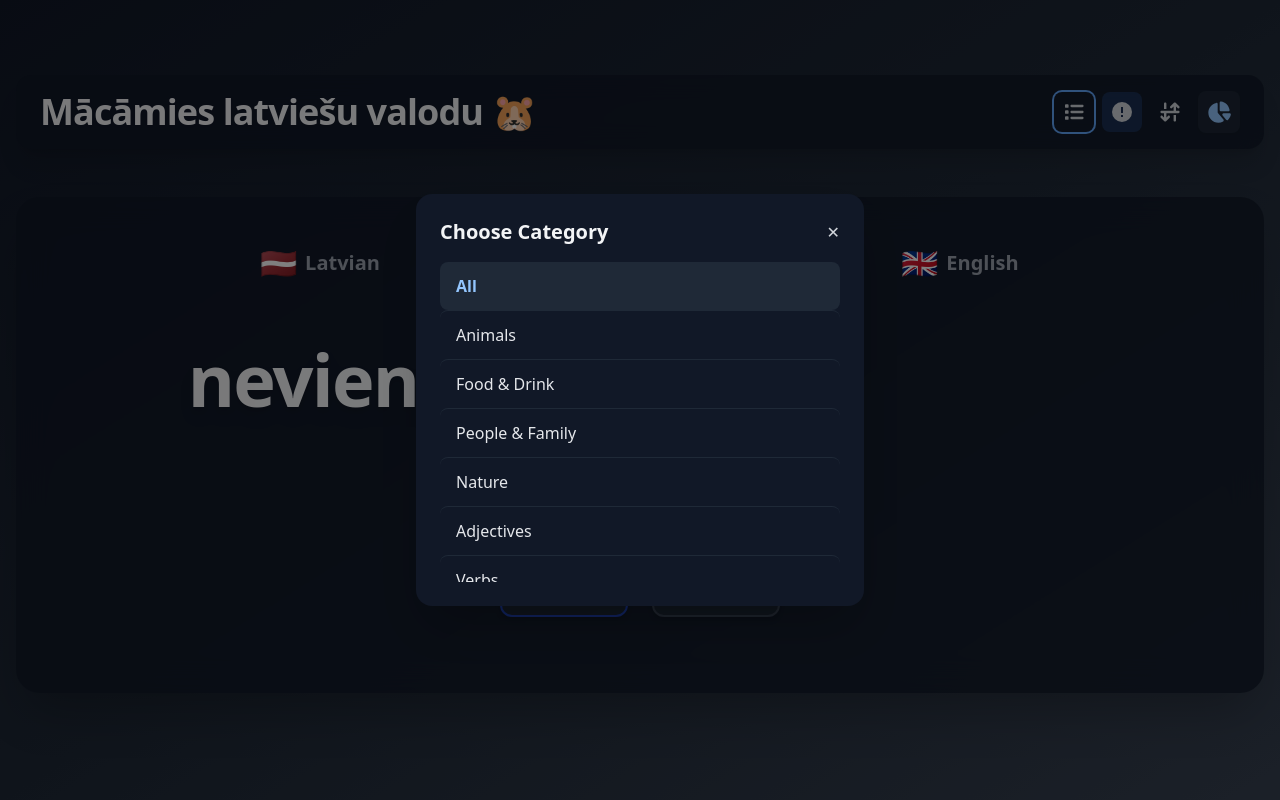
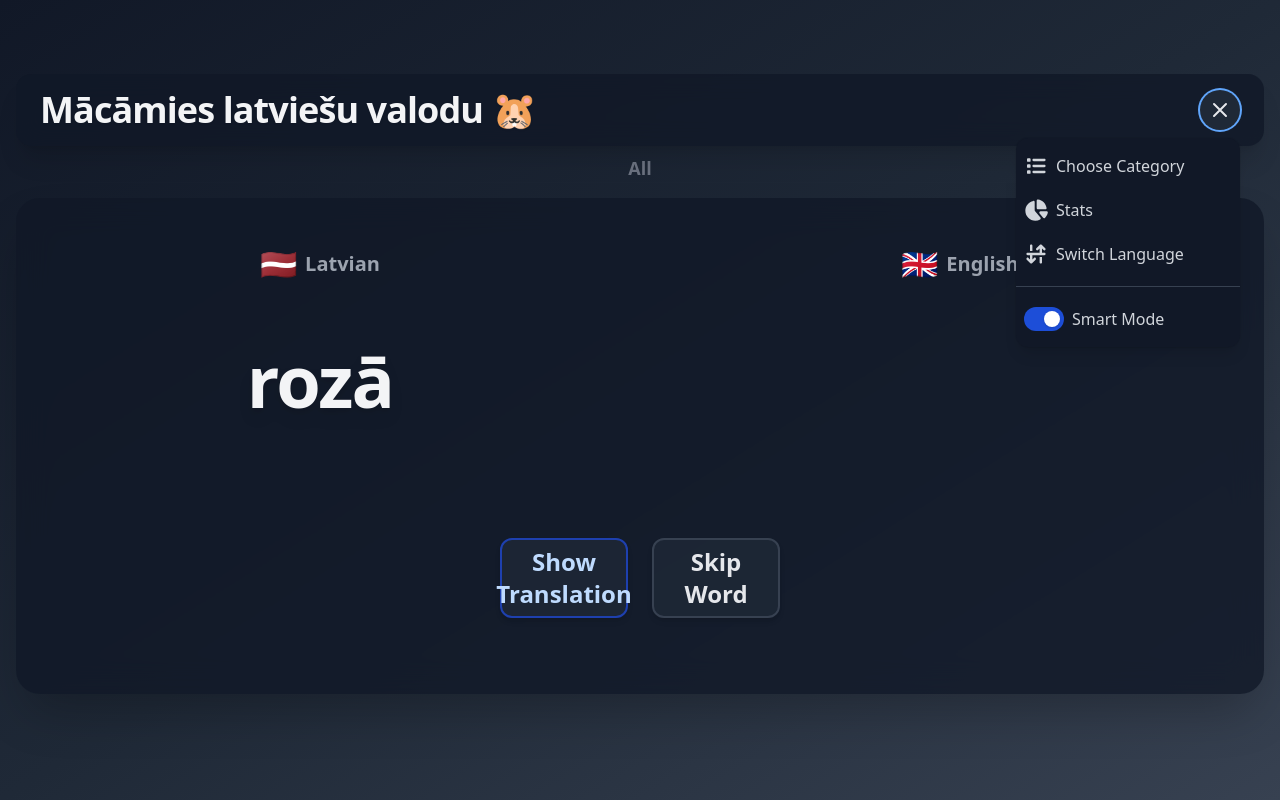
Before and after one commit to art-yom-xvii/language-cards-vue, a Vue app: page / in a window 1280 px wide. Both pictures are taken after a click on the button "Menu toggle". Built offline with nearby package versions, Linux system fonts and the light colour scheme.

Commit message:
Refactor App.vue and Flashcard.vue for improved UI; add BurgerMenu component and enhance word categories in words.js

```diff
--- a/src/App.vue
+++ b/src/App.vue
@@ -2,6 +2,7 @@
 import { ref, provide, onMounted, inject, computed } from "vue";
 import { useRoute, useRouter } from "vue-router";
 import { categories } from "./words.js";
+import BurgerMenu from "./BurgerMenu.vue";
 const route = useRoute();
 const router = useRouter();
 const isReversed = ref(false);
@@ -44,17 +45,22 @@ provide("incorrectMode", incorrectMode);
   >
     <div class="w-full max-w-7xl mx-auto p-4 flex flex-col items-center">
       <header
-        class="w-full flex justify-between items-center mb-8 rounded-2xl shadow-xl bg-gray-900/80 backdrop-blur-md px-6 py-4 sticky top-0 z-10"
+        class="w-full flex justify-between items-center mb-2 rounded-2xl shadow-xl bg-gray-900/80 backdrop-blur-md px-6 py-4 sticky top-0 z-10"
       >
-        <h1 class="text-3xl md:text-4xl font-extrabold tracking-tight drop-shadow-sm break-words">
-          <span class="block sm:hidden">🐹</span>
-          <span class="hidden sm:block">Mācāmies latviešu valodu 🐹</span>
+        <h1
+          class="text-3xl md:text-4xl font-extrabold tracking-tight drop-shadow-sm break-words w-full"
+        >
+          <router-link to="/" class="hover:text-blue-400 transition-colors">
+            <span class="block sm:hidden">🐹</span>
+            <span class="hidden sm:block">Mācāmies latviešu valodu 🐹</span>
+          </router-link>
         </h1>
-        <div class="flex items-center gap-2">
+        <BurgerMenu>
           <template v-if="route.path === '/'">
+            <!-- 1. Choose Category -->
             <button
               @click="showCategories = true"
-              class="p-2 rounded-lg text-gray-300 hover:bg-gray-700 transition-all duration-200 focus:outline-none focus:ring-2 focus:ring-blue-400"
+              class="w-full flex items-center gap-2 p-2 rounded-lg text-gray-300 hover:bg-gray-700 transition-all duration-200 focus:outline-none focus:ring-2 focus:ring-blue-400"
               :title="`Choose category (current: ${selectedCategory})`"
             >
               <svg
@@ -66,28 +72,29 @@ provide("incorrectMode", incorrectMode);
                   d="M104 112C90.7 112 80 122.7 80 136L80 184C80 197.3 90.7 208 104 208L152 208C165.3 208 176 197.3 176 184L176 136C176 122.7 165.3 112 152 112L104 112zM256 128C238.3 128 224 142.3 224 160C224 177.7 238.3 192 256 192L544 192C561.7 192 576 177.7 576 160C576 142.3 561.7 128 544 128L256 128zM256 288C238.3 288 224 302.3 224 320C224 337.7 238.3 352 256 352L544 352C561.7 352 576 337.7 576 320C576 302.3 561.7 288 544 288L256 288zM256 448C238.3 448 224 462.3 224 480C224 497.7 238.3 512 256 512L544 512C561.7 512 576 497.7 576 480C576 462.3 561.7 448 544 448L256 448zM80 296L80 344C80 357.3 90.7 368 104 368L152 368C165.3 368 176 357.3 176 344L176 296C176 282.7 165.3 272 152 272L104 272C90.7 272 80 282.7 80 296zM104 432C90.7 432 80 442.7 80 456L80 504C80 517.3 90.7 528 104 528L152 528C165.3 528 176 517.3 176 504L176 456C176 442.7 165.3 432 152 432L104 432z"
                 />
               </svg>
+              <span>Choose Category</span>
             </button>
-            <button
-              @click="incorrectMode = !incorrectMode"
-              :class="[
-                'p-2 rounded-lg text-gray-300 transition-all duration-200 focus:outline-none focus:ring-2',
-                incorrectMode ? 'bg-blue-500/20' : 'bg-none',
-              ]"
-              :title="
-                incorrectMode ? 'Disable Incorrect Words Mode' : 'Enable Incorrect Words Mode'
-              "
+            <!-- 2. Stats -->
+            <router-link
+              to="/stats"
+              class="w-full flex items-center gap-2 p-2 rounded-lg text-gray-300 hover:bg-gray-700 transition-all duration-200 focus:outline-none focus:ring-2 focus:ring-blue-400"
+              :title="'Stats'"
             >
               <svg
                 xmlns="http://www.w3.org/2000/svg"
-                viewBox="0 0 24 24"
+                viewBox="0 0 576 512"
                 class="w-6 h-6 fill-current"
               >
-                <path d="M12 2a10 10 0 100 20 10 10 0 000-20zm1 15h-2v-2h2v2zm0-4h-2V7h2v6z" />
+                <path
+                  d="M512.4 240l-176 0c-17.7 0-32-14.3-32-32l0-176c0-17.7 14.4-32.2 31.9-29.9 107 14.2 191.8 99 206 206 2.3 17.5-12.2 31.9-29.9 31.9zM222.6 37.2c18.1-3.8 33.8 11 33.8 29.5l0 197.3c0 5.6 2 11 5.5 15.3L394 438.7c11.7 14.1 9.2 35.4-6.9 44.1-34.1 18.6-73.2 29.2-114.7 29.2-132.5 0-240-107.5-240-240 0-115.5 81.5-211.9 190.2-234.8zM477.8 288l64 0c18.5 0 33.3 15.7 29.5 33.8-10.2 48.4-35 91.4-69.6 124.2-12.3 11.7-31.6 9.2-42.4-3.9L374.9 340.4c-17.3-20.9-2.4-52.4 24.6-52.4l78.2 0z"
+                />
               </svg>
-            </button>
+              <span>Stats</span>
+            </router-link>
+            <!-- 3. Switch Language -->
             <button
               @click="toggleLanguageDirection"
-              class="p-2 rounded-lg text-gray-300 hover:bg-gray-700 transition-all duration-200 focus:outline-none focus:ring-2 focus:ring-blue-400"
+              class="w-full flex items-center gap-2 p-2 rounded-lg text-gray-300 hover:bg-gray-700 transition-all duration-200 focus:outline-none focus:ring-2 focus:ring-blue-400"
               :title="isReversed ? 'Switch to Latvian → English' : 'Switch to English → Latvian'"
             >
               <svg
@@ -99,35 +106,59 @@ provide("incorrectMode", incorrectMode);
                   d="M329.4 169.4L425.4 73.4C437.9 60.9 458.2 60.9 470.7 73.4L566.7 169.4C579.2 181.9 579.2 202.2 566.7 214.7C554.2 227.2 533.9 227.2 521.4 214.7L480 173.3L480 288L544 288C561.7 288 576 302.3 576 320C576 337.7 561.7 352 544 352L224 352L224 466.7L265.4 425.3C277.9 412.8 298.2 412.8 310.7 425.3C323.2 437.8 323.2 458.1 310.7 470.6L214.7 566.6C202.2 579.1 181.9 579.1 169.4 566.6L73.4 470.6C60.9 458.1 60.9 437.8 73.4 425.3C85.9 412.8 106.2 412.8 118.7 425.3L160 466.7L160 352L96 352C78.3 352 64 337.7 64 320C64 302.3 78.3 288 96 288L416 288L416 173.3L374.6 214.7C362.1 227.2 341.8 227.2 329.3 214.7C316.8 202.2 316.8 181.9 329.3 169.4zM480 400L480 544C480 561.7 465.7 576 448 576C430.3 576 416 561.7 416 544L416 400L480 400zM160 240L160 96C160 78.3 174.3 64 192 64C209.7 64 224 78.3 224 96L224 240L160 240z"
                 />
               </svg>
+              <span>Switch Language</span>
             </button>
-          </template>
-          <template v-if="route.path === '/'">
-            <router-link
-              to="/stats"
-              class="p-2 rounded-lg border border-transparent bg-gray-800/80 text-blue-300 font-semibold shadow-sm hover:bg-blue-900 hover:border-blue-400 transition-all duration-200 focus:outline-none focus:ring-2 focus:ring-blue-400"
-              :title="'Stats'"
+            <!-- Divider -->
+            <hr class="my-2 border-gray-700" />
+            <!-- 4. Incorrect Words Mode Toggle -->
+            <button
+              @click="incorrectMode = !incorrectMode"
+              class="w-full flex items-center gap-2 p-2 rounded-lg text-gray-300 transition-all duration-200 focus:outline-none focus:ring-2"
+              :title="
+                incorrectMode ? 'Disable Incorrect Words Mode' : 'Enable Incorrect Words Mode'
+              "
             >
-              <svg
-                xmlns="http://www.w3.org/2000/svg"
-                viewBox="0 0 576 512"
-                class="w-6 h-6 fill-current"
-              >
-                <path
-                  d="M512.4 240l-176 0c-17.7 0-32-14.3-32-32l0-176c0-17.7 14.4-32.2 31.9-29.9 107 14.2 191.8 99 206 206 2.3 17.5-12.2 31.9-29.9 31.9zM222.6 37.2c18.1-3.8 33.8 11 33.8 29.5l0 197.3c0 5.6 2 11 5.5 15.3L394 438.7c11.7 14.1 9.2 35.4-6.9 44.1-34.1 18.6-73.2 29.2-114.7 29.2-132.5 0-240-107.5-240-240 0-115.5 81.5-211.9 190.2-234.8zM477.8 288l64 0c18.5 0 33.3 15.7 29.5 33.8-10.2 48.4-35 91.4-69.6 124.2-12.3 11.7-31.6 9.2-42.4-3.9L374.9 340.4c-17.3-20.9-2.4-52.4 24.6-52.4l78.2 0z"
-                />
-              </svg>
-            </router-link>
+              <span class="flex items-center">
+                <span
+                  :class="[
+                    'relative inline-block w-10 h-6 transition duration-200',
+                    incorrectMode ? 'bg-blue-700' : 'bg-gray-600',
+                  ]"
+                  style="border-radius: 9999px"
+                >
+                  <span
+                    :class="[
+                      'absolute left-1 top-1 w-4 h-4 bg-white rounded-full shadow transform transition duration-200',
+                      incorrectMode ? 'translate-x-4' : '',
+                    ]"
+                  ></span>
+                </span>
+              </span>
+              <span>Smart Mode</span>
+            </button>
           </template>
           <template v-else-if="route.path === '/stats'">
             <button
               @click="goBack"
-              class="px-3 py-2 rounded-lg border border-transparent bg-gray-800/80 text-gray-200 font-semibold shadow-sm hover:bg-gray-700 hover:border-gray-400 transition-all duration-200 focus:outline-none focus:ring-2 focus:ring-blue-400 flex items-center gap-1"
+              class="w-full flex items-center gap-2 px-3 py-2 rounded-lg border border-transparent bg-gray-800/80 text-gray-200 font-semibold shadow-sm hover:bg-gray-700 hover:border-gray-400 transition-all duration-200 focus:outline-none focus:ring-2 focus:ring-blue-400"
             >
               <span class="text-lg">←</span> Back
             </button>
           </template>
-        </div>
+        </BurgerMenu>
       </header>
+      <div
+        v-if="route.path === '/'"
+        class="w-full text-lg text-gray-500 font-semibold flex items-center justify-center"
+      >
+        <span
+          class="cursor-pointer hover:text-blue-400 transition-colors"
+          @click="showCategories = true"
+          title="Choose category"
+        >
+          {{ selectedCategory }}
+        </span>
+      </div>
       <router-view />
       <transition name="fade-slide">
         <div v-if="showCategories" class="fixed inset-0 z-20 flex items-center justify-center">
--- /dev/null
+++ b/src/BurgerMenu.vue
@@ -0,0 +1,90 @@
+<template>
+  <div class="relative inline-block text-left">
+    <button
+      @click="toggleMenu"
+      class="inline-flex justify-center items-center w-10 h-10 rounded-full bg-gray-800 hover:bg-gray-700 focus:outline-none focus:ring-2 focus:ring-blue-400"
+      :aria-expanded="open.toString()"
+      aria-haspopup="true"
+      aria-label="Menu toggle"
+    >
+      <svg
+        v-if="!open"
+        class="w-6 h-6 text-gray-200"
+        fill="none"
+        stroke="currentColor"
+        viewBox="0 0 24 24"
+      >
+        <path
+          stroke-linecap="round"
+          stroke-linejoin="round"
+          stroke-width="2"
+          d="M4 6h16M4 12h16M4 18h16"
+        />
+      </svg>
+      <svg
+        v-else
+        class="w-6 h-6 text-gray-200"
+        fill="none"
+        viewBox="0 0 24 24"
+        stroke="currentColor"
+      >
+        <path
+          stroke-linecap="round"
+          stroke-linejoin="round"
+          stroke-width="2"
+          d="M6 18L18 6M6 6l12 12"
+        />
+      </svg>
+    </button>
+    <transition name="fade-slide">
+      <div
+        v-if="open"
+        id="burger-menu-dropdown"
+        class="origin-top-right absolute right-0 mt-2 w-56 rounded-xl shadow-lg bg-gray-900 ring-1 ring-black ring-opacity-5 focus:outline-none z-50"
+      >
+        <div class="py-2 flex flex-col gap-1">
+          <slot />
+        </div>
+      </div>
+    </transition>
+  </div>
+</template>
+
+<script setup>
+import { ref, onMounted, onBeforeUnmount } from "vue";
+const open = ref(false);
+function toggleMenu() {
+  open.value = !open.value;
+}
+function closeMenu() {
+  open.value = false;
+}
+
+function handleClickOutside(event) {
+  const menu = document.getElementById("burger-menu-dropdown");
+  if (open.value && menu && !menu.contains(event.target)) {
+    closeMenu();
+  }
+}
+onMounted(() => {
+  document.addEventListener("mousedown", handleClickOutside);
+});
+onBeforeUnmount(() => {
+  document.removeEventListener("mousedown", handleClickOutside);
+});
+</script>
+
+<style scoped>
+.fade-slide-enter-active,
+.fade-slide-leave-active {
+  transition: opacity 0.2s, transform 0.2s;
+}
+.fade-slide-enter-from {
+  opacity: 0;
+  transform: translateY(-8px);
+}
+.fade-slide-leave-to {
+  opacity: 0;
+  transform: translateY(-8px);
+}
+</style>
--- a/src/Flashcard.vue
+++ b/src/Flashcard.vue
@@ -9,7 +9,7 @@
       <div class="flex flex-col items-center flex-1 min-w-[0] w-full">
         <div class="flex items-center mb-2">
           <span class="text-3xl mr-2">{{ isReversed ? "🇬🇧" : "🇱🇻" }}</span>
-          <span class="text-xl font-semibold text-gray-400">{{
+          <span class="hidden sm:inline text-xl font-semibold text-gray-400">{{
             isReversed ? "English" : "Latvian"
           }}</span>
         </div>
@@ -22,7 +22,7 @@
       <div class="flex flex-col items-center flex-1 min-w-[0] w-full">
         <div class="flex items-center mb-2">
           <span class="text-3xl mr-2">{{ isReversed ? "🇱🇻" : "🇬🇧" }}</span>
-          <span class="text-xl font-semibold text-gray-400">{{
+          <span class="hidden sm:inline text-xl font-semibold text-gray-400">{{
             isReversed ? "Latvian" : "English"
           }}</span>
         </div>
--- a/src/words.js
+++ b/src/words.js
@@ -65,9 +65,9 @@ export const CATEGORIES = [
       { lv: "vecs", en: "old" },
       { lv: "jauns", en: "new" },
       { lv: "skaists", en: "beautiful" },
-      { lv: "neglīts", en: "ugly" },
+      { lv: "neglīts / neskaists", en: "ugly" },
       { lv: "garš", en: "long" },
-      { lv: "īs", en: "short" },
+      { lv: "īss", en: "short" },
       { lv: "augsts", en: "tall" },
       { lv: "zems", en: "low" },
       // { lv: "biezs", en: "thick" },
@@ -219,6 +219,45 @@ export const CATEGORIES = [
       { lv: "kā jums klājas?", en: "how are you?" },
       { lv: "labi", en: "fine" },
       { lv: "slikti", en: "badly" },
+      { lv: "atvainojiet", en: "excuse me" },
+      { lv: "es nesaprotu", en: "I don't understand" },
+      { lv: "kur ir tualete?", en: "where is the toilet?" },
+      { lv: "mani sauc...", en: "my name is..." },
+      { lv: "cik tas maksā?", en: "how much does it cost?" },
+      { lv: "palīdziet!", en: "help!" },
+      { lv: "esmu no...", en: "I am from..." },
+      { lv: "varbūt", en: "maybe" },
+      { lv: "nav problēmu", en: "no problem" },
+      { lv: "kur jūs dzīvojat?", en: "where do you live?" },
+      { lv: "es dzīvoju...", en: "I live..." },
+      { lv: "cik jums ir gadi?", en: "how old are you?" },
+      { lv: "man ir ... gadi", en: "I am ... years old" },
+      { lv: "vai jūs runājat angliski?", en: "do you speak English?" },
+      { lv: "es runāju latviski", en: "I speak Latvian" },
+      { lv: "kur mēs esam?", en: "where are we?" },
+      { lv: "kas tas ir?", en: "what is this?" },
+      { lv: "ko jūs darāt?", en: "what are you doing?" },
+      { lv: "es strādāju", en: "I am working" },
+      { lv: "es mācos", en: "I am studying" },
+      { lv: "vai jūs varat palīdzēt?", en: "can you help?" },
+      { lv: "es nezinu", en: "I don't know" },
+      { lv: "kur ir autobuss?", en: "where is the bus?" },
+      { lv: "vai tas ir tālu?", en: "is it far?" },
+      { lv: "vai tas ir tuvu?", en: "is it near?" },
+      { lv: "vai jūs saprotat?", en: "do you understand?" },
+      { lv: "es saprotu", en: "I understand" },
+      { lv: "vai jūs esat latvietis?", en: "are you Latvian?" },
+      { lv: "jā, es esmu latvietis", en: "yes, I am Latvian" },
+      { lv: "nē, es neesmu latvietis", en: "no, I am not Latvian" },
+      { lv: "vai jūs esat students?", en: "are you a student?" },
+      { lv: "jā, es esmu students", en: "yes, I am a student" },
+      { lv: "nē, es neesmu students", en: "no, I am not a student" },
+      { lv: "vai jūs esat skolotājs?", en: "are you a teacher?" },
+      { lv: "jā, es esmu skolotājs", en: "yes, I am a teacher" },
+      { lv: "nē, es neesmu skolotājs", en: "no, I am not a teacher" },
+      { lv: "vai jūs esat precējies?", en: "are you married?" },
+      { lv: "jā, es esmu precējies", en: "yes, I am married" },
+      { lv: "nē, es neesmu precējies", en: "no, I am not married" },
     ],
   },
   {
```
Also changed, not shown: 1 other file (tests, documents, lock files or other folders).
